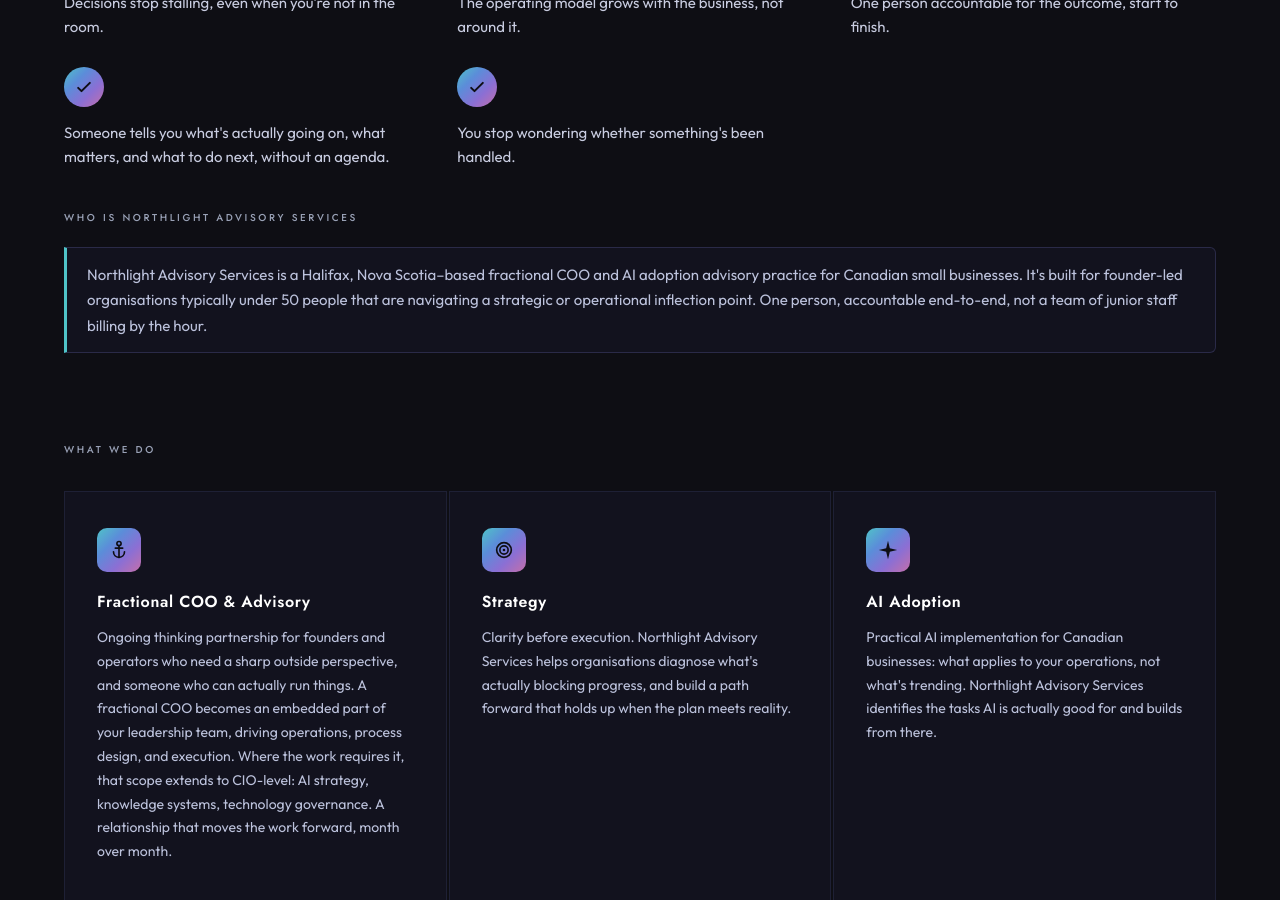
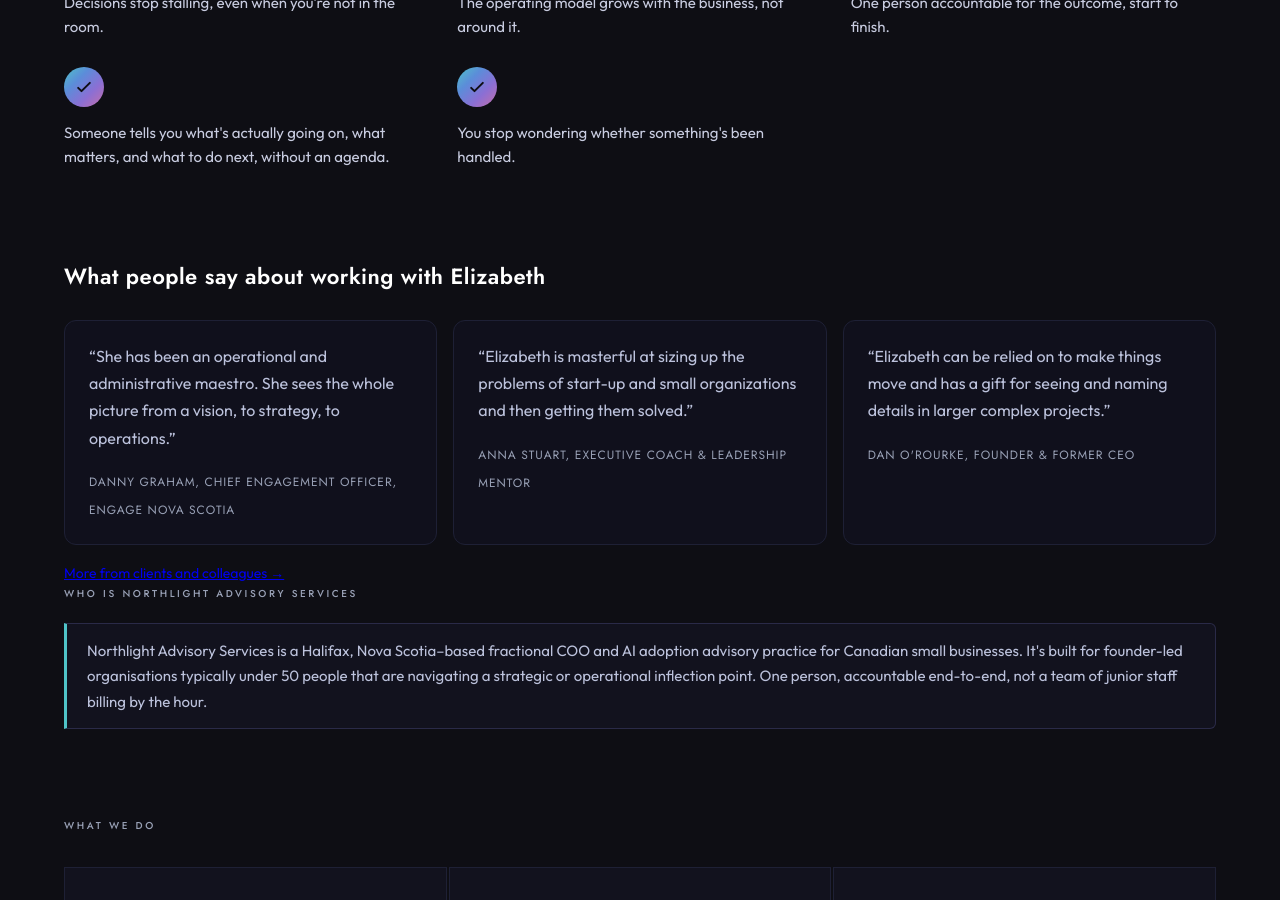
Before and after one commit to elizabethlemoine33-commits/bynorthlight-site, a Jekyll site: the page built from index.html, in a window 1280 px wide and 900 px high, scrolled down 1409 px. Built offline with Jekyll 4.4.1, drawn with Linux system fonts in a browser that asks for light colours.

Commit message:
Home: three client quotes. About: 1999 writing line. Learning: two Coursera courses (#47)
- Home: a short 'What people say' strip (Danny Graham, Anna Stuart, Dan O'Rourke), with a link to the full set on the About page. The quotes are copied word for word from the About page.
- About: one line that Elizabeth first wrote about leadership and organizational behaviour in 1999, linked to her LinkedIn profile. The About quotes heading gets an anchor so the home page can link to it.
- Learning: Learn Cursor AI and Learn Github Copilot (Coursera, Oct 2026) added to AI and building, with the heading count and the Show all line raised from 20 to 22.

Co-authored-by: Claude Sonnet 5.5 <noreply@anthropic.com>

```diff
--- a/about.html
+++ b/about.html
@@ -330,6 +330,7 @@ head_extra: |
   <p style="font-size:14.5px;margin:14px 0 0">Three production tools I use every day. It means I can act as the go-between for your team and a developer.</p>
   <details class="ab-full-exp"><summary>Full experience breakdown</summary>
     <p>Over the past decade, I've helped founder-led businesses, nonprofits, and growth-stage organisations turn strategy into operational reality. The industries have varied. The work has remained remarkably consistent: bringing clarity to complexity by designing systems, strengthening operations, and helping leadership teams execute with confidence.</p>
+    <p>I first wrote about leadership and organizational behaviour in 1999, in a chapter of a community handbook (<a href="https://www.linkedin.com/in/elizabethannelemoine" target="_blank" rel="noopener">publication on LinkedIn</a>).</p>
     <h4>Strategy &amp; executive leadership</h4><ul><li>Executive partner to CEOs and executive directors: priority management, board materials, contract drafting, and strategic thought partnership across global organisations.</li><li>Translated strategic priorities into operational plans, governance frameworks, systems, and measurable execution across distributed teams.</li><li>Advised founders, boards, and senior leadership on operational structure, systems design, and organisational decision-making.</li></ul>
     <h4>Systems &amp; technology</h4><ul><li>Managed the full migration from Google Workspace to Microsoft 365: transition planning, system configuration, OneDrive and SharePoint setup, and staff training, with zero business interruption.</li><li>Led a Sage to Xero migration during active operations: historical data migration, new chart of accounts, reporting infrastructure, and accounting systems rebuilt with external accountants.</li><li>Led an organisation-wide ClickUp implementation: needs assessment, full project charter, cross-department stakeholder engagement, an external implementation partner, and a staff training guide adopted across every department.</li><li>Led a Salesforce implementation covering programs, fundraising, and data integrity.</li></ul>
     <h4>Governance &amp; risk</h4><ul><li>Held executive responsibility for financial operations within a global nonprofit with more than $4M in annual revenue, including budgeting, forecasting, board reporting, invoicing, collections, and charitable receipting.</li><li>Authored governance manuals, board policies, and board onboarding processes across multiple organisations, still in active use.</li><li>Established data protection and compliance frameworks, including Event Management Agreements and Data Processing Agreements aligned to regional regulatory requirements.</li><li>Supported charitable registration, payroll, HR, and financial infrastructure for new offices in the UK, Australia, and the United States.</li><li>Formalised financial controls, authority matrices, and budgeting processes for a provincial nonprofit.</li></ul>
@@ -371,7 +372,7 @@ head_extra: |
     <a href="https://verify.skilljar.com/c/oh26ma7p8xhr" target="_blank" rel="noopener">ClickUp Admin Essentials: Certification Exam</a>
   </div>
 
-  <h2 class="ab-label">What people say</h2>
+  <h2 class="ab-label" id="what-people-say">What people say</h2>
   <div class="ab-say">
       <blockquote class="ab-q"><p>“She has been an operational and administrative maestro. She sees the whole picture from a vision, to strategy, to operations.”</p><cite>Danny Graham, Chief Engagement Officer, Engage Nova Scotia</cite><details><summary>Read the full quote</summary><p class="ab-full">In my work with Elizabeth Lemoine she has been an operational and administrative maestro. She sees the whole picture from a vision, to strategy, to operations. She understands organizational dynamics and ensures work is properly prioritized and completed to a high standard. She was an important reason for our early success at Engage Nova Scotia &#8211; acting as a &#8220;Swiss Army knife&#8221;, for financial controls, board support, and was a wise advisor &#8211; ensuring consistent whole team alignment.</p></details></blockquote>
       <blockquote class="ab-q"><p>“Elizabeth is masterful at sizing up the problems of start-up and small organizations and then getting them solved.”</p><cite>Anna Stuart, Executive Coach &amp; Leadership Mentor</cite><details><summary>Read the full quote</summary><p class="ab-full">Elizabeth is masterful at sizing up the problems of start-up and small organizations and then getting them solved. She has a long track record of creating and introducing right-sized systems and then skillfully equipping others to work within them. She is hardwired to serve others and there is yet to be a problem that she can&#8217;t tackle!</p></details></blockquote>
--- a/index.html
+++ b/index.html
@@ -839,6 +839,26 @@
       </ol>
     </div>
 
+    <!-- ── WHAT PEOPLE SAY ── -->
+    <div class="page-wrap" style="padding-top: 48px; padding-bottom: 0;">
+      <h2 style="font-family: 'Jost', sans-serif; font-weight: 600; font-size: 22px; letter-spacing: 0.02em; color: var(--text); margin-bottom: 24px;">What people say about working with Elizabeth</h2>
+      <div style="display: grid; grid-template-columns: repeat(auto-fit, minmax(260px, 1fr)); gap: 16px;">
+        <blockquote style="margin: 0; padding: 22px 24px; background: var(--surface-2); border: 1px solid var(--border); border-radius: 12px;">
+          <p style="font-family: 'Outfit', sans-serif; font-size: 16px; color: var(--haze); line-height: 1.7; margin-bottom: 14px;">“She has been an operational and administrative maestro. She sees the whole picture from a vision, to strategy, to operations.”</p>
+          <cite style="font-family: 'Jost', sans-serif; font-style: normal; font-size: 12px; letter-spacing: 0.08em; text-transform: uppercase; color: var(--muted);">Danny Graham, Chief Engagement Officer, Engage Nova Scotia</cite>
+        </blockquote>
+        <blockquote style="margin: 0; padding: 22px 24px; background: var(--surface-2); border: 1px solid var(--border); border-radius: 12px;">
+          <p style="font-family: 'Outfit', sans-serif; font-size: 16px; color: var(--haze); line-height: 1.7; margin-bottom: 14px;">“Elizabeth is masterful at sizing up the problems of start-up and small organizations and then getting them solved.”</p>
+          <cite style="font-family: 'Jost', sans-serif; font-style: normal; font-size: 12px; letter-spacing: 0.08em; text-transform: uppercase; color: var(--muted);">Anna Stuart, Executive Coach &amp; Leadership Mentor</cite>
+        </blockquote>
+        <blockquote style="margin: 0; padding: 22px 24px; background: var(--surface-2); border: 1px solid var(--border); border-radius: 12px;">
+          <p style="font-family: 'Outfit', sans-serif; font-size: 16px; color: var(--haze); line-height: 1.7; margin-bottom: 14px;">“Elizabeth can be relied on to make things move and has a gift for seeing and naming details in larger complex projects.”</p>
+          <cite style="font-family: 'Jost', sans-serif; font-style: normal; font-size: 12px; letter-spacing: 0.08em; text-transform: uppercase; color: var(--muted);">Dan O'Rourke, Founder &amp; Former CEO</cite>
+        </blockquote>
+      </div>
+      <p style="margin-top: 16px; font-family: 'Outfit', sans-serif; font-size: 14px;"><a href="/about#what-people-say">More from clients and colleagues →</a></p>
+    </div>
+
     <!-- ── ABOUT / AEO SUMMARY ── -->
     <div class="page-wrap" style="padding-top: 0; padding-bottom: 0;">
       <h2 class="section-label" style="margin-bottom: 20px;">Who is Northlight Advisory Services</h2>
```
Also changed, not shown: learning.html (+1 -1 lines).
